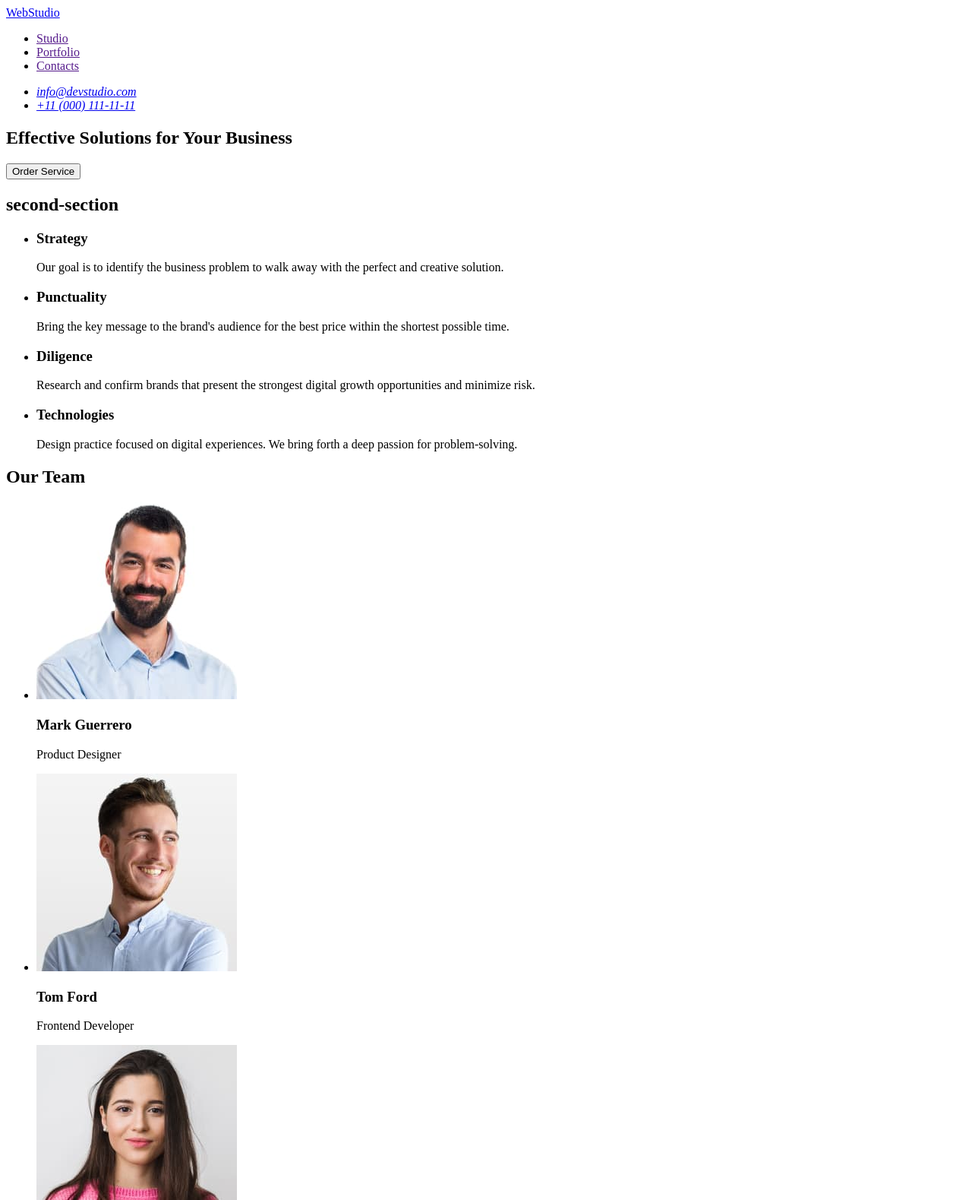
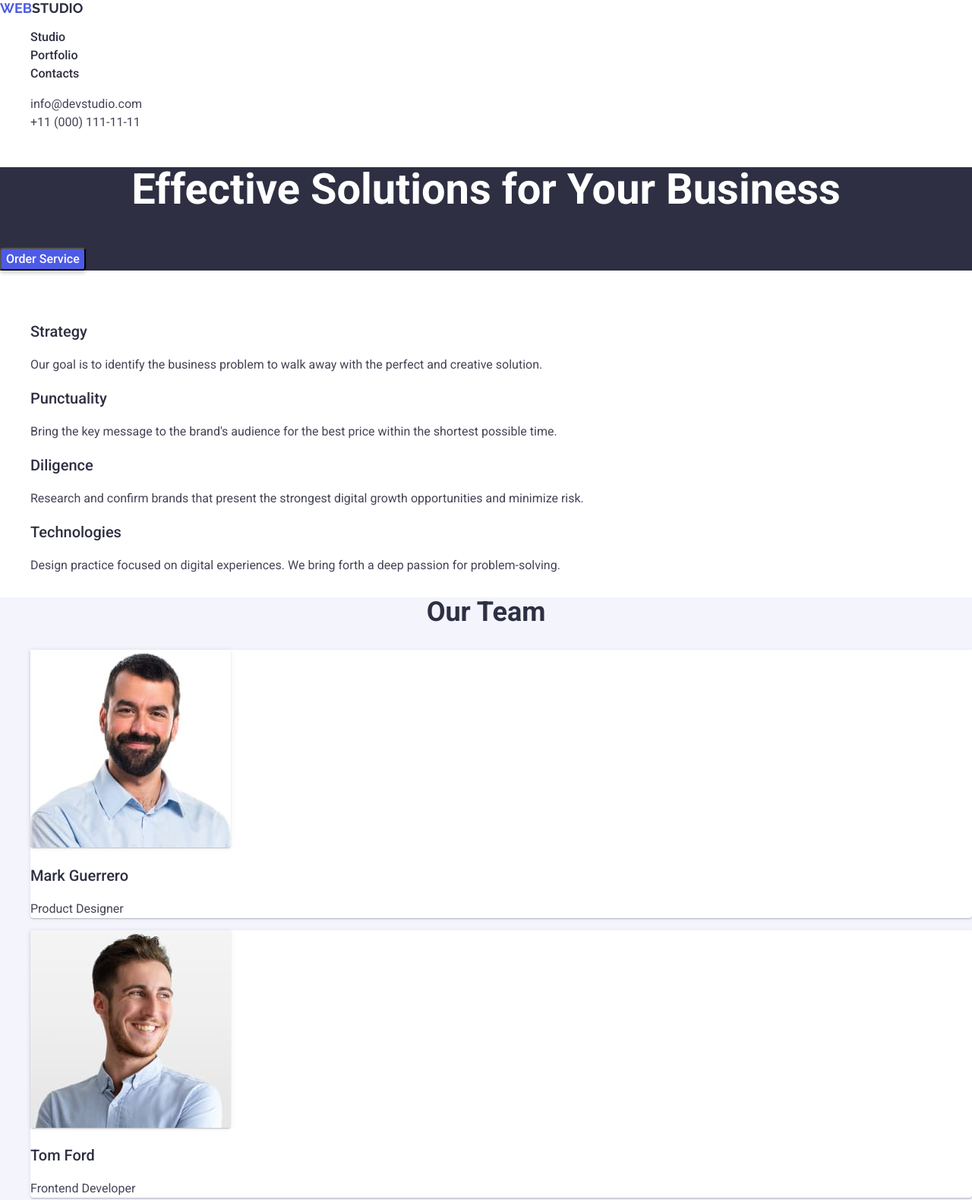
Before and after one commit to GalinaMykhailenko/goit-markup-hw-02, a plain HTML site: page index.html in a window 1280 px wide. Shown: the top 1579 px of the page at 76% size. Drawn offline with nearby package versions, Linux system fonts and the light colour scheme.

Commit message:
Commit html hw 1-2 + css hw 2

```diff
--- /dev/null
+++ b/css/style.css
@@ -0,0 +1,226 @@
+body {
+    font-family:'Roboto', sans-serif;
+    color: #434455;
+    background-color: #FFF;
+}
+
+a {
+    text-decoration: none;
+}
+
+ul, ol {
+    list-style: none;
+}
+
+.logo {
+    color: #4D5AE5;
+        font-family: Raleway, sans-serif;
+        font-size: 18px;
+        font-weight: 700;
+        line-height: 1.17;
+        letter-spacing: 0.03;
+        text-transform: uppercase;
+}
+
+.logo-part {
+        color: #2E2F42;
+}
+
+.nav-link {
+    color: #2E2F42;
+        font-size: 16px;
+        font-weight: 500;
+        line-height: 1.5;
+        letter-spacing: 0.02;
+}
+
+.nav-link:hover,
+.nav-link:focus {
+    color: #404BBF;
+}
+
+.address {
+    font-style: normal;
+}
+
+.address-link {
+    color: #434455;
+        font-size: 16px;
+        line-height: 1.5;
+        letter-spacing: 0.02;
+}
+
+.address-link:hover,
+.address-link:focus {
+    color: #404BBF;
+}
+
+
+
+/* Section one */
+
+
+.solutions {
+    background: #2E2F42;
+}
+
+.solutions-title {
+    color: #FFF;
+        text-align: center;
+        font-size: 56px;
+        font-weight: 700;
+        line-height: 1.07;
+        letter-spacing: 0.02;
+}
+
+.solutions-btn {
+    border-radius: 4px;
+        background: #4D5AE5;
+        box-shadow: 0px 4px 4px 0px rgba(0, 0, 0, 0.15);
+    color: #FFF;
+
+        /* Button Text */
+        text-align: center;
+        font-size: 16px;
+        font-weight: 500;
+        line-height: 1.5;
+        letter-spacing: 0.04;
+}
+
+
+/* Section two */
+
+.quality{
+background: #FFF;
+}
+
+.quality-title {
+    visibility: hidden;
+}
+
+.quality-subtitle {
+    color: #2E2F42;
+        font-size: 20px;
+        font-weight: 500;
+        line-height: 1.2;
+        letter-spacing: 0.02;
+}
+
+.quality-text {
+    color: #434455;
+        font-size: 16px;
+        font-weight: 400;
+        line-height: 1.5;
+        letter-spacing: 0.02;
+}
+
+/* Our Team */
+
+.our-team {
+background: #F4F4FD;
+}
+
+.our-team-title {
+    color: #2E2F42;
+        text-align: center;
+        font-size: 36px;
+        font-weight: 700;
+        line-height: 1.11;
+        letter-spacing: 0.02;
+        text-transform: capitalize;
+}
+
+.our-team-item {
+    border-radius: 0px 0px 4px 4px;
+        background: #FFF;
+        box-shadow: 0px 2px 1px 0px rgba(46, 47, 66, 0.08), 0px 1px 1px 0px rgba(46, 47, 66, 0.16), 0px 1px 6px 0px rgba(46, 47, 66, 0.08);
+}
+
+
+.our-team-picture {
+    border-radius: 0px 0px 4px 4px;
+        background: #FFF;
+        box-shadow: 0px 2px 1px 0px rgba(46, 47, 66, 0.08), 0px 1px 1px 0px rgba(46, 47, 66, 0.16), 0px 1px 6px 0px rgba(46, 47, 66, 0.08);
+}
+
+.our-team-subtitle {
+    color: #2E2F42;
+        font-size: 20px;
+        font-weight: 500;
+        line-height: 1.2;
+        letter-spacing: 0.02;
+}
+
+.our-team-text {
+    color: #434455;
+        font-size: 16px;
+        font-weight: 400;
+        line-height: 1.5;
+        letter-spacing: 0.02;
+}
+
+/* Our Portfolio */
+.our-portfolio {
+    background: #FFF;
+}
+
+.our-portfolio-title {
+    color: #2E2F42;
+        text-align: center;
+        font-size: 36px;
+        font-weight: 700;
+        line-height: 1.11;
+        letter-spacing: 0.02;
+        text-transform: capitalize;
+}
+
+.our-portfolio-picture {
+    border: 1px solid #E7E9FC;
+        background: #FFF;
+}
+
+.our-portfolio-subtitle {
+    color: #2E2F42;
+        font-size: 20px;
+        font-weight: 500;
+        line-height: 1.2;
+        letter-spacing: 0.02;
+}
+
+.our-portfolio-text {
+    color: #434455;
+        font-size: 16px;
+        font-weight: 400;
+        line-height: 1.5;
+        letter-spacing: 0.02;
+}
+
+
+
+/* Footer */
+
+.footer{
+    background: #2E2F42;
+}
+
+.logo-footer{
+color: #4D5AE5;
+font-family: Raleway, sans-serif;
+    font-size: 18px;
+    font-weight: 700;
+    line-height: 1.17;
+    letter-spacing: 0.03;
+    text-transform: uppercase;
+}
+
+.logo-footer-part{
+        color: #F4F4FD;
+}
+
+.footer-text{
+    color: #F4F4FD;
+        font-size: 16px;
+        font-weight: 400;
+        line-height: 1.5;
+        letter-spacing: 0.02;
+}
--- a/index.html
+++ b/index.html
@@ -5,102 +5,146 @@
     <meta charset="UTF-8">
     <meta name="viewport" content="width=device-width, initial-scale=1.0">
     <title>Document</title>
+    <link rel="preconnect" href="https://fonts.googleapis.com">
+    <link rel="preconnect" href="https://fonts.gstatic.com" crossorigin>
+    <link href="https://fonts.googleapis.com/css2?family=Raleway:wght@700&family=Roboto:wght@400;500;700&display=swap"
+        rel="stylesheet">
+    <link rel="stylesheet" href="https://cdnjs.cloudflare.com/ajax/libs/modern-normalize/2.0.0/modern-normalize.min.css"
+            integrity="sha512-4xo8blKMVCiXpTaLzQSLSw3KFOVPWhm/TRtuPVc4WG6kUgjH6J03IBuG7JZPkcWMxJ5huwaBpOpnwYElP/m6wg=="
+            crossorigin="anonymous" referrerpolicy="no-referrer" />
+    <link rel="stylesheet" href="./css/style.css" />
 </head>
 
 <body>
 
     <header>
         <nav>
-            <a href="./index.html">WebStudio</a>
+            <a class="logo" href="./index.html">Web<span class="logo-part">Studio</span></a>
 
             <ul>
                 <li>
-                    <a href="" target="_blank" rel="noopener noreferrer">Studio</a>
+                    <a class="nav-link" href="" target="_blank" rel="noopener noreferrer">Studio</a>
                 </li>
                 <li>
-                    <a href="" target="_blank" rel="noopener noreferrer">Portfolio</a>
+                    <a class="nav-link" href="" target="_blank" rel="noopener noreferrer">Portfolio</a>
                 </li>
                 <li>
-                    <a href="" target="_blank" rel="noopener noreferrer">Contacts</a>
+                    <a class="nav-link" href="" target="_blank" rel="noopener noreferrer">Contacts</a>
                 </li>
             </ul>
         </nav>
 
-        <address>
+        <address class="address">
         <ul>
-            <li><a href="mailto:info@devstudio.com">info@devstudio.com</a></li>
-            <li><a href="tel:+110001111111">+11 (000) 111-11-11</a></li>
+            <li><a class="address-link" href="mailto:info@devstudio.com">info@devstudio.com</a></li>
+            <li><a class="address-link" href="tel:+110001111111">+11 (000) 111-11-11</a></li>
         </ul>
         </address>
     </header>
 
 
     <main>
-        <section>
-            <h1>Effective Solutions
+        <section class="solutions">
+            <h1 class="solutions-title">Effective Solutions
                 for Your Business</h1>
-            <button type="button">Order Service</button>
+            <button type="button" class="solutions-btn">Order Service</button>
         </section>
 
 
-        <section>
-            <h2 class="second-section">second-section</h2>
+        <section class="quality">
+            <h2 class="quality-title">second-section</h2>
             <ul>
                 <li>
-                    <h3>Strategy</h3>
-                    <p>Our goal is to identify the business
+                    <h3 class="quality-subtitle">Strategy</h3>
+                    <p class="quality-text">Our goal is to identify the business
                         problem to walk away with the perfect and creative solution.</p>
                 </li>
 
                 <li>
-                    <h3>Punctuality</h3>
-                    <p>Bring the key message to the brand's audience for the best price within the shortest possible
+                    <h3 class="quality-subtitle">Punctuality</h3>
+                    <p class="quality-text">Bring the key message to the brand's audience for the best price within the shortest possible
                         time.</p>
                 </li>
                 <li>
-                    <h3>Diligence</h3>
-                    <p>Research and confirm brands that present the strongest digital growth opportunities and minimize
+                    <h3 class="quality-subtitle">Diligence</h3>
+                    <p class="quality-text">Research and confirm brands that present the strongest digital growth opportunities and minimize
                         risk.</p>
                 </li>
                 <li>
-                    <h3>Technologies</h3>
-                    <p>Design practice focused on digital experiences. We bring forth a deep passion for
+                    <h3 class="quality-subtitle">Technologies</h3>
+                    <p class="quality-text">Design practice focused on digital experiences. We bring forth a deep passion for
                         problem-solving.</p>
                 </li>
             </ul>
         </section>
 
-        <section>
-            <h2>Our Team</h2>
+        <section class="our-team">
+            <h2 class="our-team-title">Our Team</h2>
 
             <ul>
+                <li class="our-team-item">
+                    <img class="our-team-picture" src="./images/mark.jpg" alt="photo Product Designe" width="264" height="260" />
+                    <h3 class="our-team-subtitle">Mark Guerrero</h3>
+                    <p class="our-team-text">Product Designer</p>
+                </li>
+                <li class="our-team-item">
+                    <img class="our-team-picture" src="./images/tom.jpg" alt="photo Frontend Developer" width="264" height="260" />
+                    <h3 class="our-team-subtitle">Tom Ford</h3>
+                    <p class="our-team-text">Frontend Developer</p>
+                </li>
+                <li class="our-team-item">
+                    <img class="our-team-picture" src="./images/camila.jpg" alt="photo Marketing" width="264" height="260" />
+                    <h3 class="our-team-subtitle">Camila Garcia</h3>
+                    <p class="our-team-text">Marketing</p>
+                </li>
+                <li class="our-team-item">
+                    <img class="our-team-picture" src="./images/daniel.jpg" alt="photo UI Designer" width="264" height="260" />
+                    <h3 class="our-team-subtitle">Daniel Wilson</h3>
+                    <p class="our-team-text">UI Designer</p>
+                </li>
+            </ul>
+        </section>
+
+        <section class="our-portfolio">
+            <h2 class="our-portfolio-title">Our Portfolio</h2>
+            <ul>
                 <li>
-                    <img src="./images/mark.jpg" alt="photo Product Designe" width="264" height="260" />
-                    <h3>Mark Guerrero</h3>
-                    <p>Product Designer</p>
+                    <img class="our-portfolio-picture" src="./images/banking_app.jpg" alt="Banking App" width="360" height="300" />
+                    <h3 class="our-portfolio-subtitle">Banking App</h3>
+                    <p class="our-portfolio-text">App</p>
                 </li>
                 <li>
-                    <img src="./images/tom.jpg" alt="photo Frontend Developer" width="264" height="260" />
-                    <h3>Tom Ford</h3>
-                    <p>Frontend Developer</p>
+                    <img class="our-portfolio-picture" src="./images/cashless_payment.jpg" alt="Cashless Payment" width="360" height="300" />
+                    <h3 class="our-portfolio-subtitle">Cashless Payment</h3>
+                    <p class="our-portfolio-text">Marketing</p>
                 </li>
                 <li>
-                    <img src="./images/camila.jpg" alt="photo Marketing" width="264" height="260" />
-                    <h3>Camila Garcia</h3>
-                    <p>Marketing</p>
+                    <img class="our-portfolio-picture" src="./images/meditation_app.jpg" alt="Meditation App" width="360" height="300" />
+                    <h3 class="our-portfolio-subtitle">Meditation App</h3>
+                    <p class="our-portfolio-text">App</p>
                 </li>
                 <li>
-                    <img src="./images/daniel.jpg" alt="photo UI Designer" width="264" height="260" />
-                    <h3>Daniel Wilson</h3>
-                    <p>UI Designer</p>
+                    <img class="our-portfolio-picture" src="./images/taxi_service.jpg" alt="Taxi Service" width="360" height="300" />
+                    <h3 class="our-portfolio-subtitle">Taxi Service</h3>
+                    <p class="our-portfolio-text">Marketing</p>
+                </li>
+                <li>
+                    <img class="our-portfolio-picture" src="./images/screen_illustrations.jpg" alt="Screen Illustrations" width="360" height="300" />
+                    <h3 class="our-portfolio-subtitle">Screen Illustrations</h3>
+                    <p class="our-portfolio-text">Design</p>
+                </li>
+                <li>
+                    <img class="our-portfolio-picture" src="./images/online_courses.jpg" alt="Online Courses" width="360" height="300" />
+                    <h3 class="our-portfolio-subtitle">Online Coursesp</h3>
+                    <p class="our-portfolio-text">Marketing</p>
                 </li>
             </ul>
         </section>
     </main>
 
-    <footer>
-        <a href="./index.html">WebStudio</a>
-        <p>
+    <footer class="footer">
+        <a class="logo-footer" href="./index.html">Web<span class="logo-footer-part">Studio</span></a>
+        <p class="footer-text">
             Increase the flow of customers and sales for your business with digital marketing & growth solutions.
         </p>
     </footer>
```
Also changed, not shown: images/banking_app.jpg (added), images/cashless_payment.jpg (added), images/meditation_app.jpg (added), images/online_courses.jpg (added), images/screen_illustrations.jpg (added), images/taxi_service.jpg (added).
